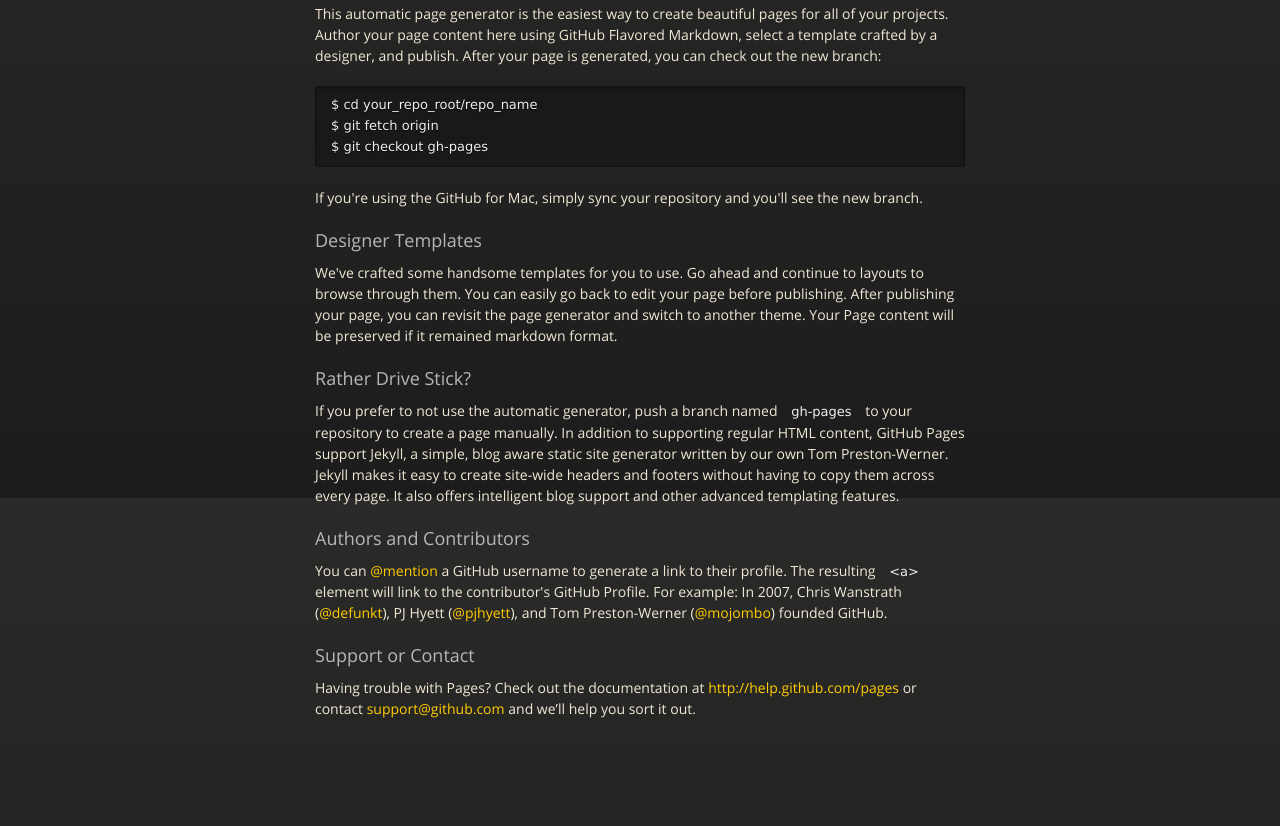
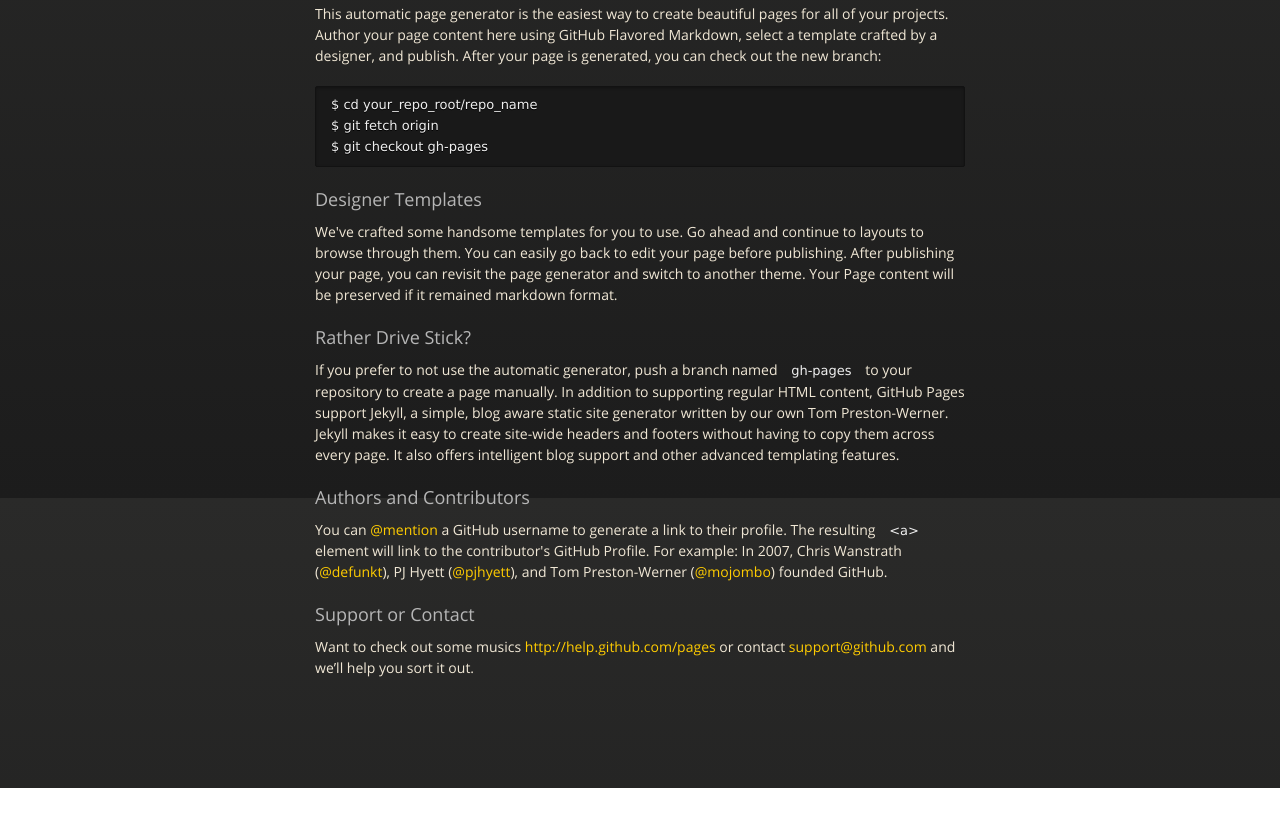
Before and after one commit to Ratherjolly/SponholzSite, a plain HTML site: page index.html in a window 1280 px wide. Shown: the part 302-1128 px from the top of the page. After the commit the page ends 1090 px from the top, so only its background shows below. Drawn offline with nearby package versions, Linux system fonts and the light colour scheme.

Commit message:
Update index.html

```diff
--- a/index.html
+++ b/index.html
@@ -48,8 +48,6 @@ $ git fetch origin
 $ git checkout gh-pages
 </code></pre>
 
-<p>If you're using the GitHub for Mac, simply sync your repository and you'll see the new branch.</p>
-
 <h3>Designer Templates</h3>
 
 <p>We've crafted some handsome templates for you to use. Go ahead and continue to layouts to browse through them. You can easily go back to edit your page before publishing. After publishing your page, you can revisit the page generator and switch to another theme. Your Page content will be preserved if it remained markdown format.</p>
@@ -64,7 +62,7 @@ $ git checkout gh-pages
 
 <h3>Support or Contact</h3>
 
-<p>Having trouble with Pages? Check out the documentation at <a href="http://help.github.com/pages">http://help.github.com/pages</a> or contact <a href="mailto:support@github.com">support@github.com</a> and we’ll help you sort it out.</p>
+<p>Want to check out some musics <a href="http://www.soundcloud.com/ratherjolly">http://help.github.com/pages</a> or contact <a href="mailto:support@github.com">support@github.com</a> and we’ll help you sort it out.</p>
       </section>
 
     </div>
```
